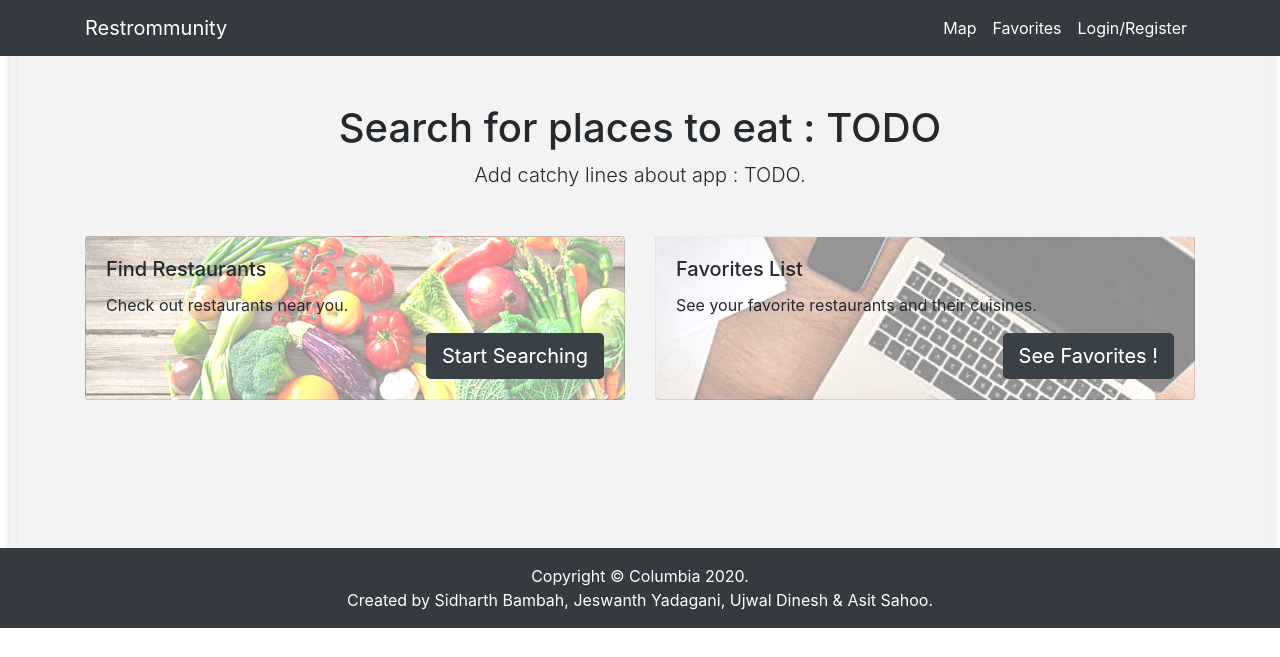
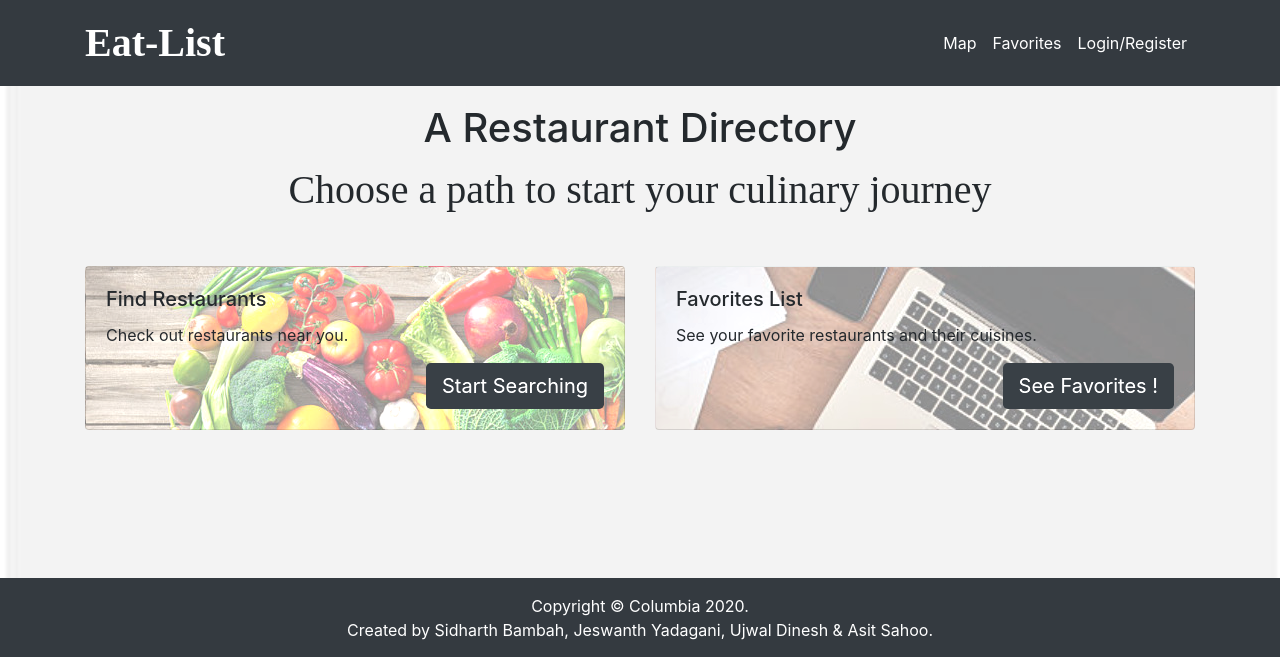
Before and after one commit to jeswanthyda/Eat-List-Django-Web-App, a Django app: page / in a window 1280 px wide. Shown: the top 657 px of the page. Run offline with Django 3.2, Linux system fonts and the light colour scheme; some libraries are stand-ins or nearby versions.

Commit message:
Website sexyfication

```diff
--- a/templates/base_login.html
+++ b/templates/base_login.html
@@ -18,7 +18,7 @@
 <!-- Navigation -->
 <nav class="navbar navbar-expand-lg navbar-dark bg-dark fixed-top">
     <div class="container">
-        <a class="navbar-brand" href="{% url 'home' %}">Restrommunity</a>
+        <a class="navbar-brand" style="font-family: 'Baskerville Old Face';font-size: 40px;font-weight: bolder" href="{% url 'home' %}">Eat-List</a>
         <button class="navbar-toggler" type="button" data-toggle="collapse" data-target="#navbarResponsive" aria-controls="navbarResponsive" aria-expanded="false" aria-label="Toggle navigation">
             <span class="navbar-toggler-icon"></span>
         </button>
--- a/templates/base_nologin.html
+++ b/templates/base_nologin.html
@@ -20,7 +20,7 @@
 <!-- Navigation -->
 <nav class="navbar navbar-expand-lg navbar-dark bg-dark fixed-top">
     <div class="container">
-        <a class="navbar-brand" href="{% url 'home' %}">Restrommunity</a>
+        <a class="navbar-brand" style="font-family: 'Baskerville Old Face';font-size: 40px;font-weight: bolder" href="{% url 'home' %}">Eat-List</a>
         <button class="navbar-toggler" type="button" data-toggle="collapse" data-target="#navbarResponsive"
                 aria-controls="navbarResponsive" aria-expanded="false" aria-label="Toggle navigation">
             <span class="navbar-toggler-icon"></span>
--- a/templates/home.html
+++ b/templates/home.html
@@ -1,8 +1,8 @@
 {% extends base_template %}
 
 {% block content %}
-    <h1 style="text-align: center;">Search for places to eat : TODO</h1>
-    <p style="text-align: center;padding-bottom:30px;" class="lead">Add catchy lines about app : TODO.</p>
+    <h1 style="text-align: center;">A Restaurant Directory</h1>
+    <p style="text-align: center;padding-bottom:30px;font-family: 'Freestyle Script';font-size: 40px;" class="lead">Choose a path to start your culinary journey</p>
     <div class="row">
         <div class="col-lg-6">
             <div class="card" style="background:linear-gradient(rgba(255,255,255,0.5), rgba(255,255,255,0.5)), url('/static/ColumbiaApp/img/map_bg.jpg');">
--- a/templates/user_profile.html
+++ b/templates/user_profile.html
@@ -39,13 +39,13 @@
           <div class="form-group">
             <label class="col-lg-3 control-label">Email:</label>
             <div class="col-lg-8">
-              <input class="form-control" type="text" name="email" value="{{ email }}">
+              <input class="form-control" type="email" name="email" value="{{ email }}">
             </div>
           </div>
           <div class="form-group">
             <label class="col-md-3 control-label">Username:</label>
             <div class="col-md-8">
-              <input class="form-control" type="text" readonly value="{{user}}">
+              <input class="form-control" type="text" disabled value="{{user}}">
             </div>
           </div>
           <div class="form-group">
```
Also changed, not shown: db.sqlite3.
